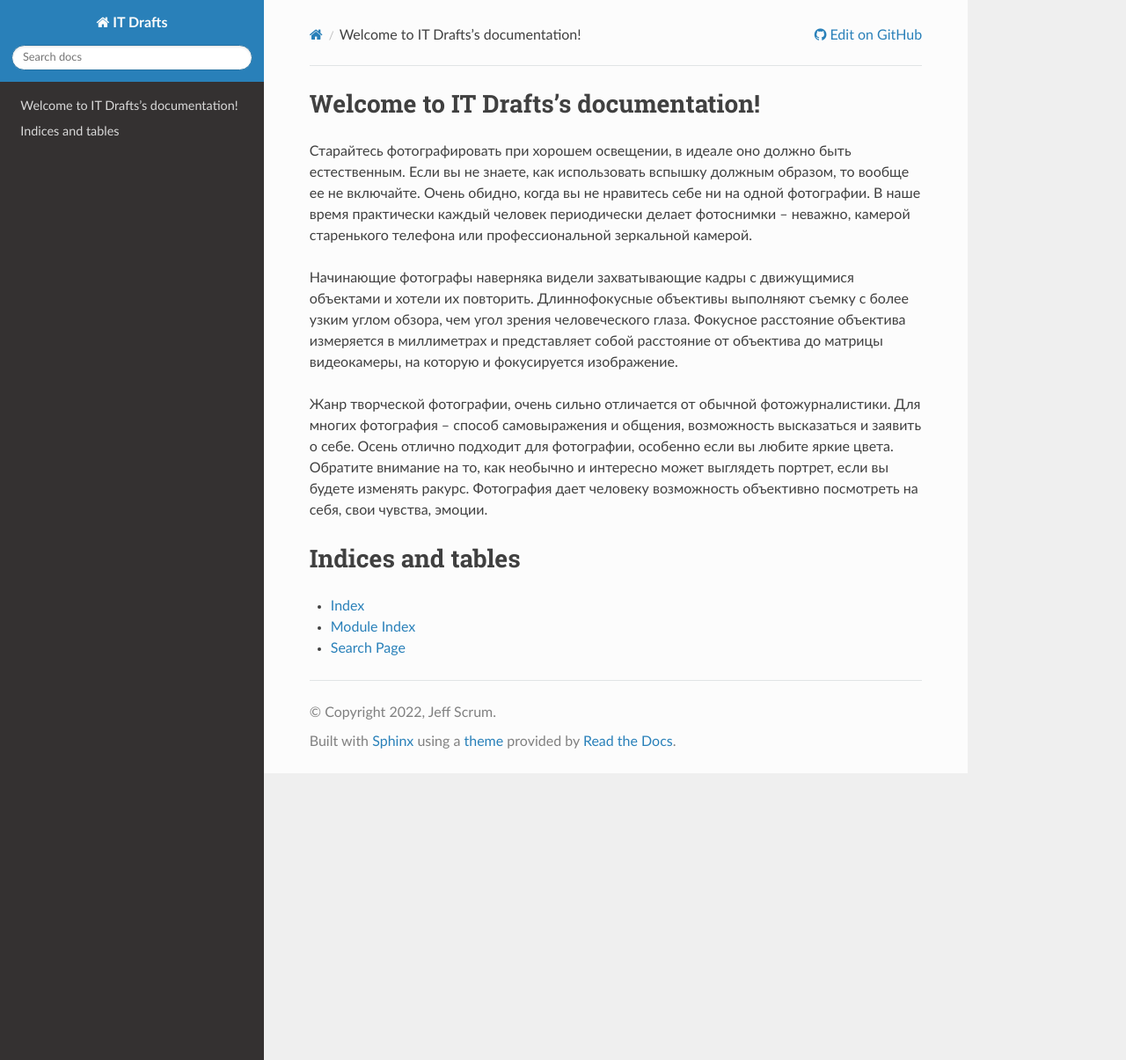
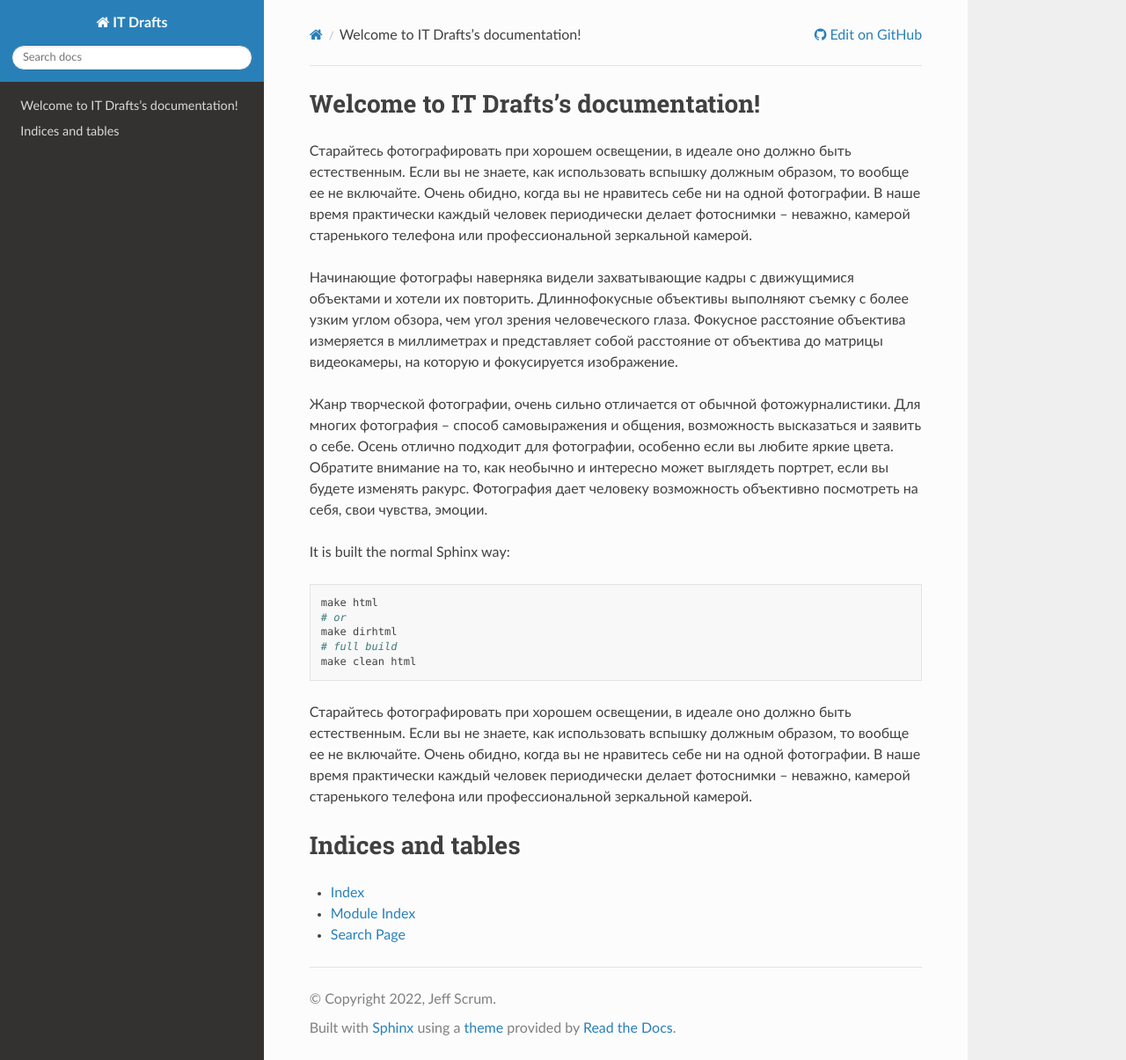
Before and after one commit to jeffscrum/jeffscrum.github.io, a Sphinx documentation site: the page built from source/index.rst, in a window 1280 px wide and 1205 px high. Shown: the whole window at 88% size. Built offline with Sphinx 7.4.7 and the Read the Docs theme 2.0.0, drawn with Linux system fonts in a browser that asks for light colours.

Commit message:
Update index.rst

```diff
--- a/source/index.rst
+++ b/source/index.rst
@@ -13,6 +13,16 @@ Welcome to IT Drafts's documentation!
 
 Жанр творческой фотографии, очень сильно отличается от обычной фотожурналистики. Для многих фотография – способ самовыражения и общения, возможность высказаться и заявить о себе. Осень отлично подходит для фотографии, особенно если вы любите яркие цвета. Обратите внимание на то, как необычно и интересно может выглядеть портрет, если вы будете изменять ракурс. Фотография дает человеку возможность объективно посмотреть на себя, свои чувства, эмоции.
 
+It is built the normal Sphinx way::
+
+  make html
+  # or
+  make dirhtml
+  # full build
+  make clean html
+
+Старайтесь фотографировать при хорошем освещении, в идеале оно должно быть естественным. Если вы не знаете, как использовать вспышку должным образом, то вообще ее не включайте. Очень обидно, когда вы не нравитесь себе ни на одной фотографии. В наше время практически каждый человек периодически делает фотоснимки – неважно, камерой старенького телефона или профессиональной зеркальной камерой.
+
 
 .. toctree::
    :maxdepth: 2
```
